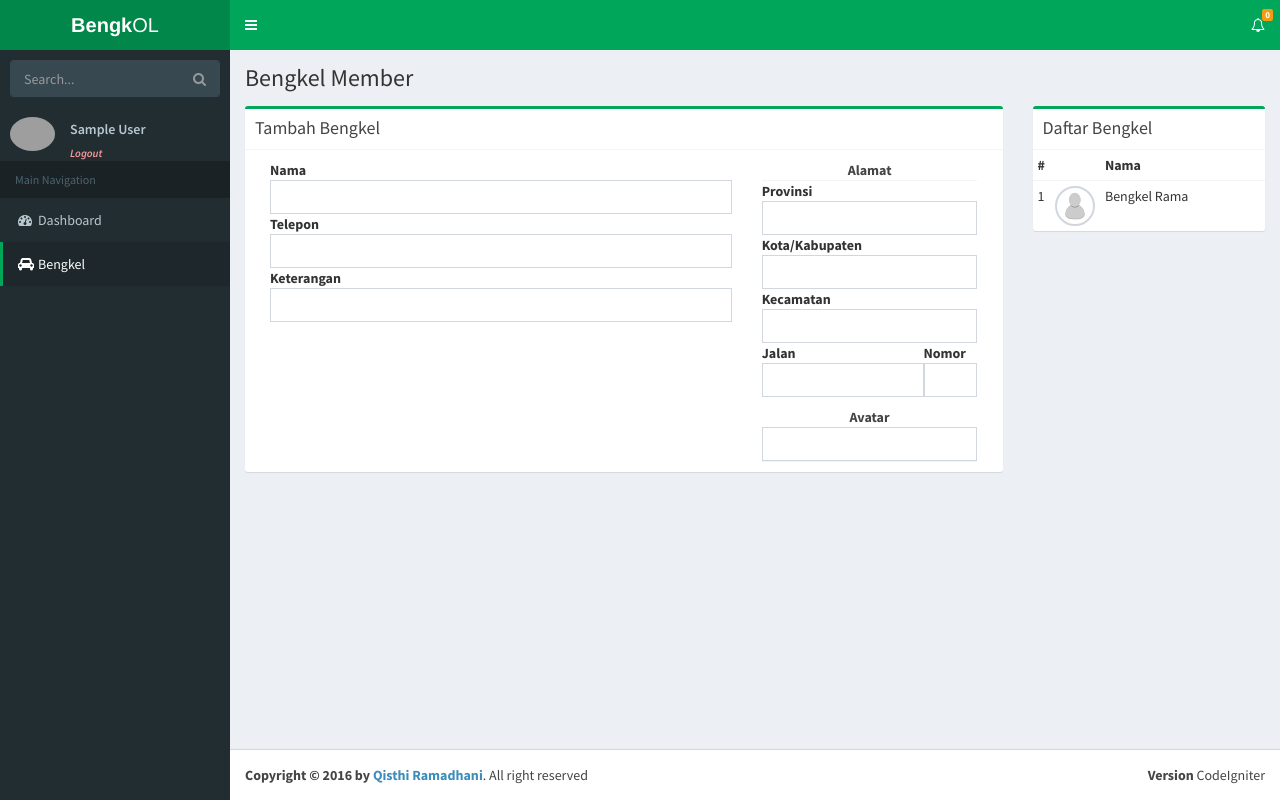
After one commit to ramageek/bengkol_codeigniter, a CodeIgniter app: page /database/member/bengkel/tambah in a window 1280 px wide. The commit adds this page. Run offline with CodeIgniter, Linux system fonts and the light colour scheme; the visitor is signed in with stand-in values (Sample User, id 1); data that the repository does not hold is empty; grey boxes are pictures that could not be loaded.

Commit message:
Configurasi dan design menu tambah bengkel

```diff
--- a/app/config/routes.php
+++ b/app/config/routes.php
@@ -7,4 +7,5 @@ $route['translate_uri_dashes'] = FALSE;
 
 $route['member'] = 'c_member';
 $route['member/edit-member'] = 'c_member/editMember';
+$route['member/bengkel/tambah'] = 'c_member/tambahBengkel';
 $route['member/(:any)'] = 'c_member/$1';
--- a/app/controllers/C_member.php
+++ b/app/controllers/C_member.php
@@ -5,6 +5,7 @@ class C_member extends CI_Controller {
 	function __construct() {
 		parent::__construct();
 		$this->load->model('M_member','mm');
+		$this->load->model('M_bengkel','mb');
 		$this->load->helper('security');
 	}
 
@@ -30,7 +31,24 @@ class C_member extends CI_Controller {
 			redirect(base_url('member/login'));
 		}
 
+		$data['dataBengkel'] = $this->mb->dataBengkel($this->session->userdata('userid'));
 		$data['mainContent'] = 'vMBengkel';
+		$data['titletag'] = 'bengkel member';
+
+		$this->load->view('backend-layouts/vHead',$data);
+		$this->load->view('vMLayout',$data);
+		$this->load->view('backend-layouts/vFoot');
+	}
+
+	public function tambahBengkel() {
+		if ($this->session->userdata('loggedin') == FALSE) {
+			$this->session->set_flashdata('unLoggedInNotif','Silakan login terlebih dahulu!');
+
+			redirect(base_url('member/login'));
+		}
+
+		$data['dataBengkel'] = $this->mb->dataBengkel($this->session->userdata('userid'));
+		$data['mainContent'] = 'vMBengkelTambah';
 		$data['titletag'] = 'bengkel member';
 
 		$this->load->view('backend-layouts/vHead',$data);
--- /dev/null
+++ b/app/models/M_bengkel.php
@@ -0,0 +1,10 @@
+<?php
+defined('BASEPATH') OR exit('No direct script access allowed');
+
+class M_bengkel extends CI_Model {
+	public function dataBengkel($userid){
+		$this->db->where('id_member',$userid);
+
+		return $this->db->get('member')->row_array();
+	}
+}
--- a/app/views/backend-layouts/vHead.php
+++ b/app/views/backend-layouts/vHead.php
@@ -11,4 +11,5 @@
 	<link rel="stylesheet" type="text/css" href="<?= base_url('assets/css/Font-Awesome.min.css') ?>">
 	<link rel="stylesheet" type="text/css" href="<?= base_url('assets/css/AdminLTE.min.css') ?>">
 	<link rel="stylesheet" type="text/css" href="<?= base_url('assets/css/skins/_all-skins.min.css') ?>">
+	<link rel="stylesheet" type="text/css" href="<?= base_url('assets/css/style.css') ?>">
 </head>
--- a/app/views/vMBengkel.php
+++ b/app/views/vMBengkel.php
@@ -3,7 +3,7 @@
 						<div class="box box-success">
 							<div class="box-header">
 								<h3 class="box-title">Daftar Bengkel</h3>
-								<h3 class="box-title pull-right" style="height:18px;"><a href="#" class="btn btn-danger btn-flat btn-xs" style="border-top:0px;border-bottom:0px;padding:0px 5px;">Tambah Bengkel</a></h3>
+								<h3 class="box-title pull-right" style="height:18px;"><a href="<?= base_url('member/bengkel/tambah') ?>" class="btn btn-danger btn-flat btn-xs" style="border-top:0px;border-bottom:0px;padding:0px 5px;">Tambah Bengkel</a></h3>
 							</div>
 							<div class="box-body no-padding">
 								<table class="table table-condensed">
--- /dev/null
+++ b/app/views/vMBengkelTambah.php
@@ -0,0 +1,82 @@
+				<div class="row">
+					<div class="col-md-9">
+						<div class="box box-success">
+							<div class="box-header with-border">
+								<h3 class="box-title">Tambah Bengkel</h3>
+							</div>
+
+							<form role="form">
+								<div class="box-body">
+									<div class="col-md-8">
+										<div class="form-group alamat mine">
+											<label for="" class="alamat mine">Nama</label>
+											<input type="text" class="form-control">
+										</div>
+										<div class="form-group alamat mine">
+											<label for="" class="alamat mine">Telepon</label>
+											<input type="text" class="form-control">
+										</div>
+										<div class="form-group alamat mine">
+											<label for="" class="alamat mine">Keterangan</label>
+											<input type="text" class="form-control">
+										</div>
+									</div>
+									<div class="col-md-4">
+										<div class="box-header with-border text-center alamat mine">
+											<strong>Alamat</strong>
+										</div>
+										<div class="form-group alamat mine">
+											<label class="alamat mine" for="">Provinsi</label>
+											<input type="text" class="form-control">
+										</div>
+										<div class="form-group alamat mine">
+											<label class="alamat mine" for="">Kota/Kabupaten</label>
+											<input type="text" class="form-control">
+										</div>
+										<div class="form-group alamat mine">
+											<label class="alamat mine" for="">Kecamatan</label>
+											<input type="text" class="form-control">
+										</div>
+										<div class="col-md-9 alamat mine">
+											<div class="form-group alamat mine">
+												<label class="alamat mine" for="">Jalan</label>
+												<input type="text" class="form-control">
+											</div>
+										</div>
+										<div class="col-md-3 alamat mine">
+											<div class="form-group alamat mine">
+												<label class="alamat mine" for="">Nomor</label>
+												<input type="text" class="form-control">
+											</div>
+										</div>
+										<div class="box-header with-border text-center alamat mine">
+											<label class="alamat mine" style="padding-top:10px;">Avatar</label>
+											<input type="text" class="form-control">
+										</div>
+									</div>
+								</div>
+							</form>
+						</div>
+					</div>
+					<div class="col-md-3">
+						<div class="box box-success">
+							<div class="box-header">
+								<h3 class="box-title">Daftar Bengkel</h3>
+							</div>
+							<div class="box-body no-padding">
+								<table class="table table-condensed">
+									<tr>
+										<th>#</th>
+										<th></th>
+										<th style="width:75%">Nama</th>
+									</tr>
+									<tr>
+										<td>1</td>
+										<td><div class="user-block"><img src="<?= base_url('assets/images') ?>/default.svg" class="img-circle img-bordered-sm"></div></td>
+										<td>Bengkel Rama</td>
+									</tr>
+								</table>
+							</div>
+						</div>
+					</div>
+				</div>
--- a/app/views/vMEditMember.php
+++ b/app/views/vMEditMember.php
@@ -69,7 +69,7 @@
 									<div class="form-group" style="margin-bottom:0px">
 										<label for="avatar" class="col-sm-3 control-label">Avatar</label>
 										<div class="col-sm-9">
-											<?php $data=array('class'=>'upload','name'=>'avatar','style'=>'padding:6px 12px;padding-left:0px;');echo form_upload($data); ?>
+											<?php $data=array('class'=>'upload','id'=>'avatar','name'=>'avatar','style'=>'padding:6px 12px;padding-left:0px;');echo form_upload($data); ?>
 										</div>
 									</div>
 									<!-- <div class="form-group" style="margin-bottom:0px">
--- a/app/views/vMLogin.php
+++ b/app/views/vMLogin.php
@@ -6,7 +6,7 @@
 		};
 		if($this->session->flashdata('unLoggedInNotif')) :
 	?>
-		<div class="alert alert-dismissable alert-success" style="text-align:center;margin-bottom:0px;"><?= $this->session->flashdata('unLoggedInNotif') ?></div>
+		<div class="alert alert-dismissable alert-info" style="text-align:center;margin-bottom:0px;"><?= $this->session->flashdata('unLoggedInNotif') ?></div>
 	<?php
 		endif;
 		echo validation_errors('<div class="alert alert-danger" style="text-align:center;margin-bottom:0px;">','</div>');
--- a/assets/css/style.css
+++ b/assets/css/style.css
@@ -0,0 +1,15 @@
+div.box-header.with-border.text-center.alamat.mine{
+	padding:0px;
+}
+div.form-group.alamat.mine{
+	margin-bottom:0px;
+}
+label.alamat.mine{
+	margin:0px;
+}
+div.col-md-9.alamat.mine{
+	padding: 0px;
+}
+div.col-md-3.alamat.mine{
+	padding: 0px;
+}
```
